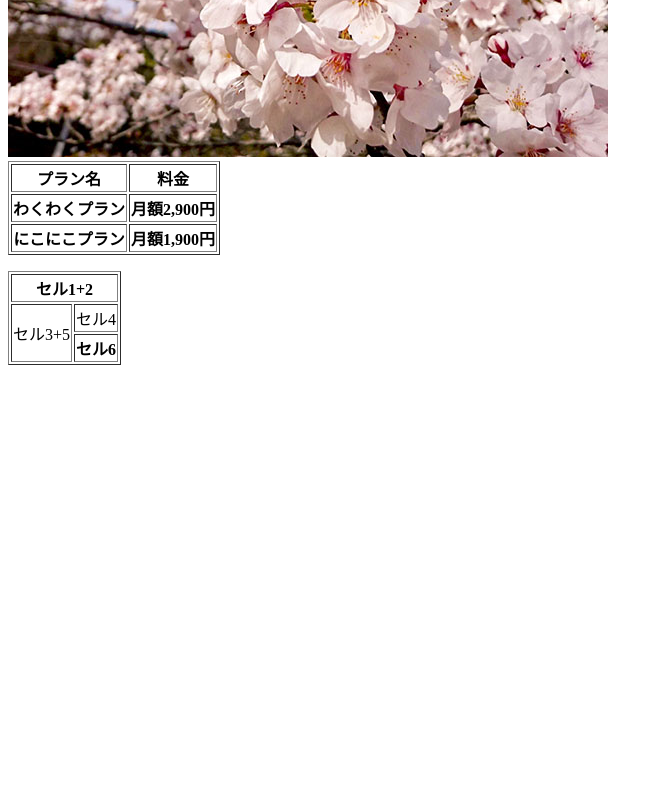
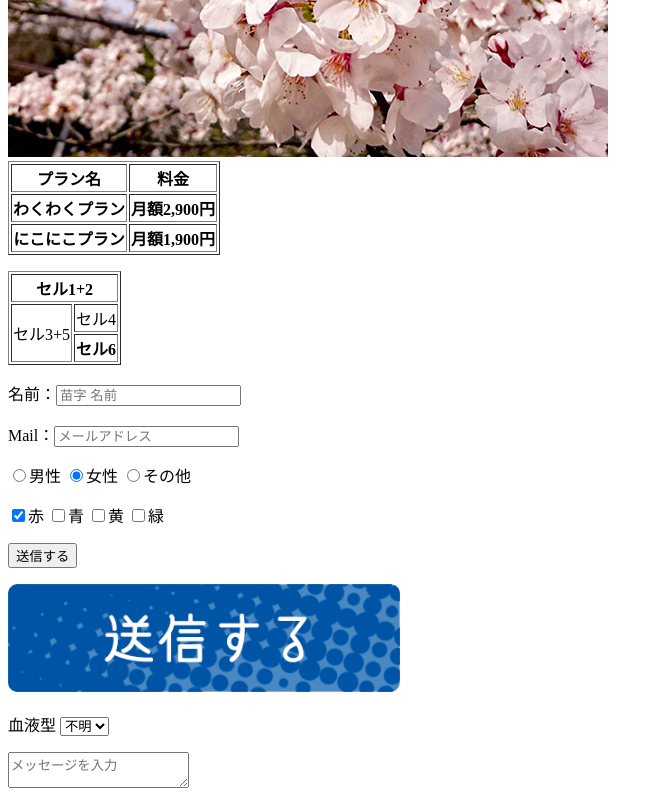
Before and after one commit to nujonakat1/html-css-introductory-lecture, a plain HTML site: page index.html in a window 1280 px wide. Shown: the part 744-1544 px from the top of the page, without its empty margins (0-663 px from the left). Before the commit the page ends 1117 px from the top, so only its background shows below. Drawn offline with Linux system fonts and the light colour scheme.

Commit message:
make form

```diff
--- a/index.html
+++ b/index.html
@@ -35,9 +35,7 @@
                 <th>月額1,900円</th>
             </tr>
         </table>
-        <p>
-
-        </p>
+        <p></p>
         <table border="1">
             <tr>
                 <th colspan="2">セル1+2</th>
@@ -50,5 +48,36 @@
                 <th>セル6</th>
             </tr>
         </table>
+        <p></p>
+        <form action="example.php" method="post" name="contact-form">
+            <!-- ここにフォームの部品が入る -->
+            名前：<input type="text" placeholder="苗字 名前">
+            <p></p>
+            Mail：<input type="email" placeholder="メールアドレス">
+            <p></p>
+            <input type="radio" name="gender" value="男性">男性
+            <input type="radio" name="gender" value="女性" checked>女性
+            <input type="radio" name="gender" value="その他">その他
+            <p></p>
+            <input type="checkbox" name="color" value="赤" checked>赤
+            <input type="checkbox" name="color" value="青" >青
+            <input type="checkbox" name="color" value="黄" >黄
+            <input type="checkbox" name="color" value="緑" >緑
+            <p></p>
+            <input type="submit" value="送信する">
+            <p></p>
+            <input type="image" src="images/button.png" alt="送信する">
+            <p></p>
+            血液型
+            <select name="bloodtype">
+                <option value="A">A</option>
+                <option value="B">B</option>
+                <option value="O">O</option>
+                <option value="AB">AB</option>
+                <option value="不明" selected>不明</option>
+            </select>
+            <p></p>
+            <textarea name="message" placeholder="メッセージを入力"></textarea>
+        </form>
     </body>
 </html>
```
Also changed, not shown: images/button.png (added).
